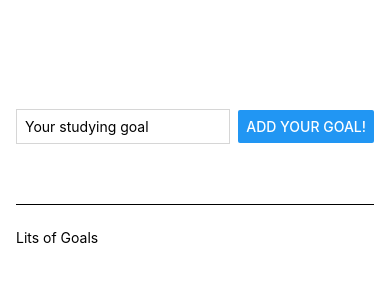
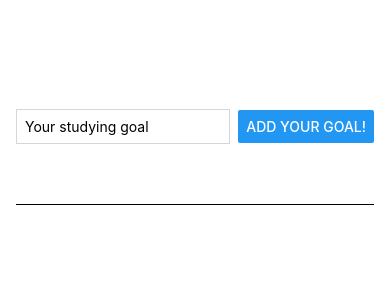
Before and after one commit to Diolemos/goal-tracker, a React Native app: screen / in a window 390 px wide. Shown: the top 300 px of the page. Built offline with nearby package versions, Linux system fonts and the light colour scheme.

Commit message:
define logic to update the goal list

```diff
--- a/App.js
+++ b/App.js
@@ -1,12 +1,16 @@
-
+import { useState } from 'react';
 import { StyleSheet, Text, View,Button, TextInput } from 'react-native';
 
 export default function App() {
+  const [enteredGoalText, setEnteredGoalText] = useState('')
+  const [userGoals, setUserGoals] = useState([])
   function goalInputHandler(enteredText){
-    console.log(enteredText)
+   setEnteredGoalText(prev=>enteredText)
   };
 
-  function addGoalHandler(){};
+  function addGoalHandler(){
+    setUserGoals(prev=>[...userGoals, enteredGoalText])
+  };
 
   return (
     <View style={styles.appContainer} >
@@ -16,7 +20,7 @@ export default function App() {
       <Button title="Add your goal!" onPress={addGoalHandler}/>
      </View>
      <View style={styles.gaolsContainer}>
-      <Text>Lits of Goals</Text>
+     {userGoals.map((goal)=><Text key={goal}>{goal}</Text>)}
      </View>
     </View>
   );
```
